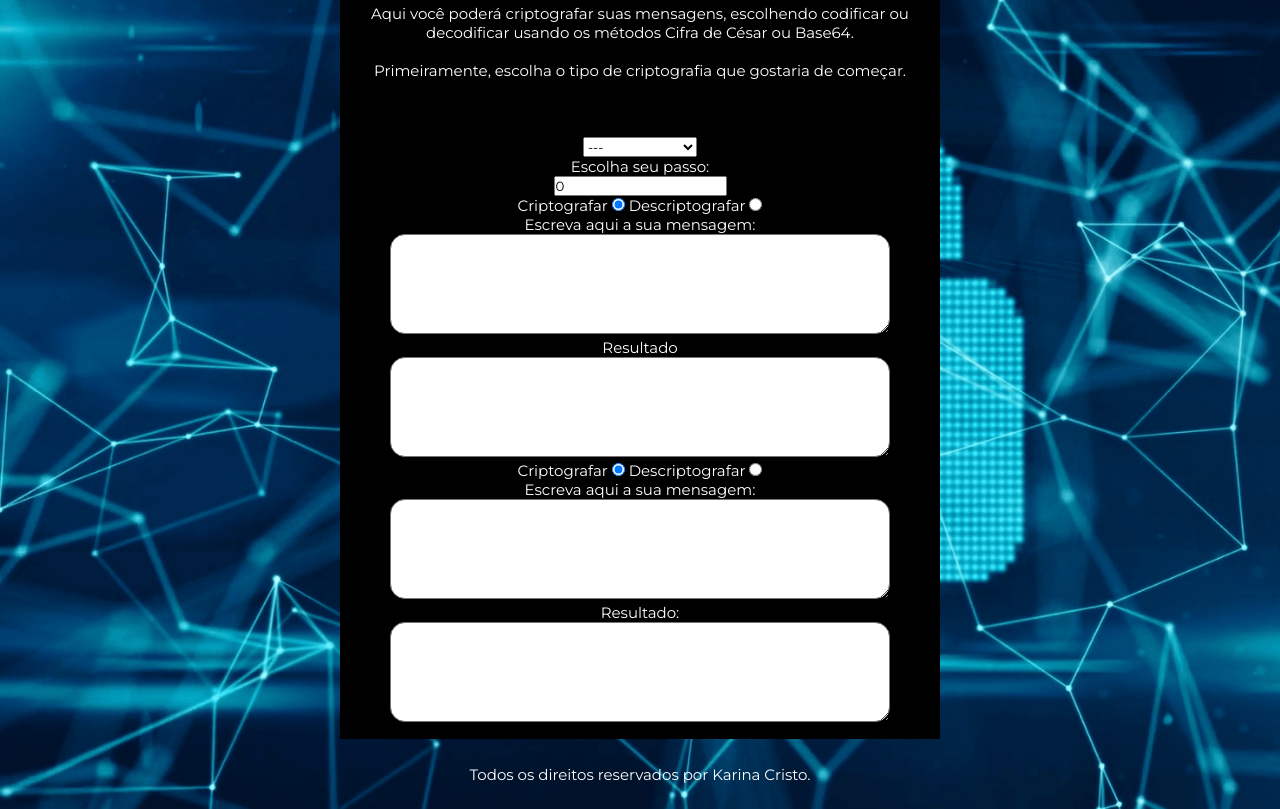
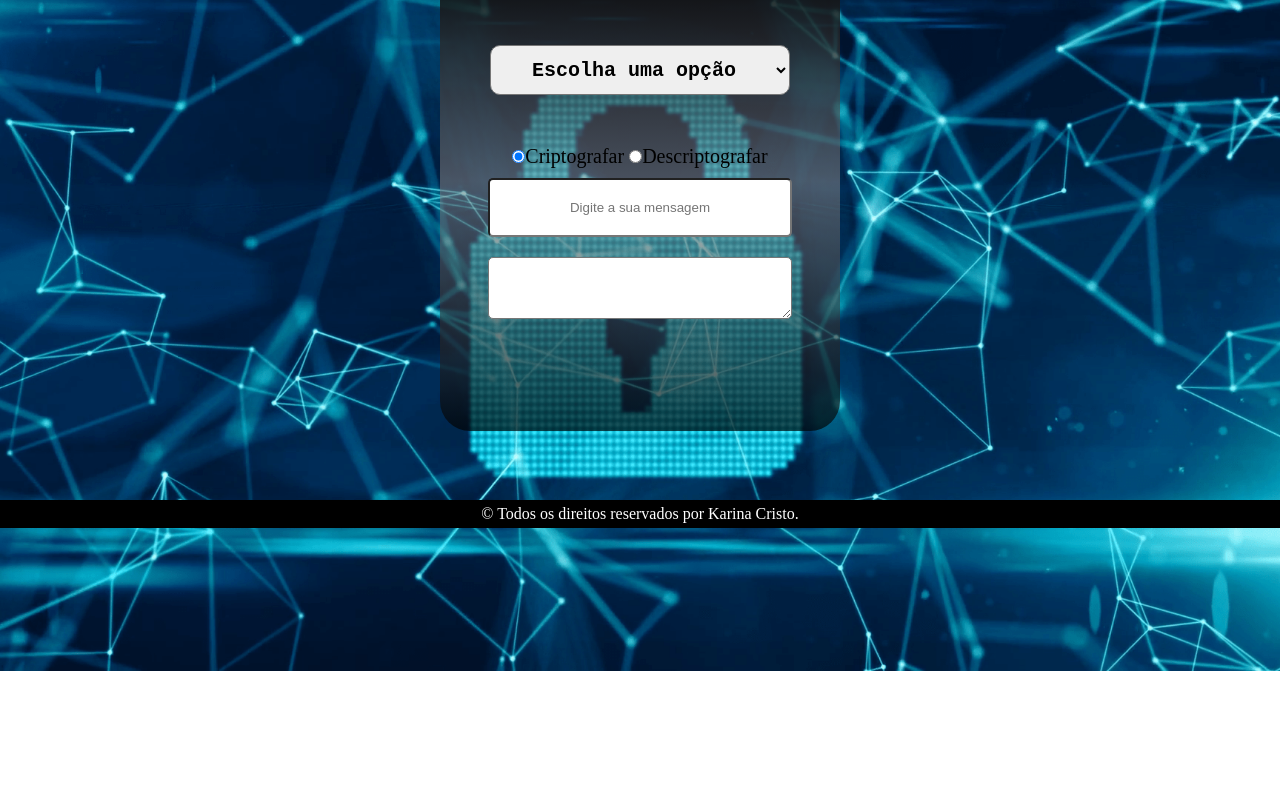
Before and after one commit to karinacristo/projetoCodificador, a plain HTML site: page index.html in a window 1280 px wide. Shown: the part 129-938 px from the top of the page. After the commit the page ends 800 px from the top, so only its background shows below. Drawn offline with Linux system fonts and the light colour scheme.

Commit message:
Páginas funcionando

```diff
--- a/index.html
+++ b/index.html
@@ -1,84 +1,73 @@
 <!DOCTYPE html>
-<html lang="en">
+<html lang="pt-br">
   <head>
     <meta charset="UTF-8" />
     <meta http-equiv="X-UA-Compatible" content="IE=edge" />
     <meta name="viewport" content="width=device-width, initial-scale=1.0" />
-    <link rel="stylesheet" href="./style.css" />
-    <title>Mensagens Escondidas</title>
+    <title>Codificar Mensagens</title>
+    <link href="./style.css" rel="stylesheet" />
+    <script src="./index.js"></script>
+    <script src="./manipulacao.js"></script>
   </head>
   <body>
-    <header></header>
-    <main class="container flex">
+    <header class="cabecalho"></header>
+    <main class="container">
       <div class="formulario">
-        <!-- Introdução para a pessoa escolher qual tipo ela gostaria de criptografar. -->
-        <h1 class="titulo-formulario">Mensagens Escondidas</h1>
-        <p class="introducao">
-          Aqui você poderá criptografar suas mensagens, escolhendo codificar ou
-          decodificar usando os métodos Cifra de César ou Base64.<br />
-          <br />Primeiramente, escolha o tipo de criptografia que gostaria de
-          começar.
-        </p>
-        <select name="opcoes" id="selecao" onchange="codificacao()">
-          <!-- Como vou usar a tag select, uso o "onchange" para alterar a opção que o usuário selecionar -->
-          <option value selected>---</option>
-          <!-- A propriedade "value" retorna o valor da opção. -->
-          <option value="base64">Base 64</option>
-          <option value="caesar">Cifra de Cesar</option>
+        <h1 class="titulo">Mensagens Criptografadas</h1>
+        <select name="" id="selecao" onchange="codificacao()">
+          <option value="" disabled selected>Escolha uma opção</option>
+          <option id="ces" value="cesar">Cifra de Cesar</option>
+          <option id="b64" value="64">Base 64</option>
+          <input type="number" id="incremento" onkeyup="validaIncremento()" />
         </select>
-        <!-- Tag select para criar opções de seleção. -->
-        <div id="divCesar">
-          <p class="chave">Escolha seu passo:</p>
-          <input type="number" id="chave" value="0" />
-        </div>
-        <div class="inputradios">
-          <!-- HTML do Cifra de Cesar -->
-          <label for="escolhaCesar">Criptografar</label>
-          <!-- Tag label é uma legenda das opções. -->
+        <form
+          id="codOrDec"
+          onchange="ajusteEnvio()"
+          onchange="validaIncremento()"
+        >
           <input
             type="radio"
-            id="cesarCod"
-            value="cesarCod"
-            name="escolha"
-            checked
-          />
-          <label for="escolhaCesar2">Descriptografar</label>
+            id="Criptografar"
+            name="CriptoOuDescrip"
+            checked="checked"
+            value="Criptografar"
+          />Criptografar
           <input
             type="radio"
-            id="decodCesar"
-            value="decodCesar"
-            name="escolha"
+            id="Descriptografar"
+            name="CriptoOuDescrip"
+            value="Descriptografar"
+          />Descriptografar
+        </form>
+        <form action="" id="textos">
+          <input
+            class="textoEntrada"
+            type="text"
+            placeholder="Digite a sua mensagem"
+            required
+            onkeyup="base64()"
           />
-        </div>
-        <p class="mensagem">Escreva aqui a sua mensagem:</p>
-        <textarea id="textinput1"></textarea>
-        <p class="resultado">Resultado</p>
-        <textarea id="textoutput" readonly></textarea>
-        <!-- A tag "readonly" serve apenas para leitura. -->
-        <div class="inputradios">
-          <!-- Aqui começa o html do Base64 -->
-          <label for="escolhaBase64">Criptografar</label>
           <input
-            type="radio"
-            id="b64Cod"
-            value="b64Cod"
-            name="escolhab"
-            checked
+            class="textoEntradaC"
+            type="text"
+            placeholder="Digite a sua mensagem"
+            required
+            onkeyup="validaIncremento()"
           />
-          <label for="escolhaBase642">Descriptografar</label>
-          <input type="radio" id="b64Decod" value="b64Decod" name="escolhab" />
-        </div>
-        <div id="divB64">
-          <p class="mensagem">Escreva aqui a sua mensagem:</p>
-          <textarea id="textinput2"></textarea>
-          <p>Resultado:</p>
-          <textarea id="textoutput2" readonly></textarea>
-        </div>
+          <textarea
+            name="textoConvertido"
+            id="txtConvertido"
+            placeholder="Resultado"
+          >
+          </textarea>
+          <textarea name="textoConvertido" id="txtConvertidoC"> </textarea>
+        </form>
       </div>
     </main>
-    <script src="./index.js"></script>
+    <footer class="flex">
+      <p class="textorodape">
+        © Todos os direitos reservados por Karina Cristo.
+      </p>
+    </footer>
   </body>
-  <footer>
-    <p>Todos os direitos reservados por Karina Cristo.</p>
-  </footer>
 </html>
--- a/index.js
+++ b/index.js
@@ -0,0 +1,53 @@
+//ajustando o incremento
+function validaIncremento() {
+  var incremento = document.getElementById("incremento").value;
+  incremento = incremento % 26; //recebe o resto da divisão por 26 que sao as letras do alfabeto
+
+  if (document.querySelector("#Descriptografar").checked) {
+    incremento = incremento * -1; //negativo para decrementar
+  }
+  cesar(incremento); //chama a função cesar que tem o incremento como parametro
+}
+
+//logica cesar
+function cesar(incremento) {
+  var textoDeEntrada = document.querySelector(".textoEntradaC").value;
+  var textoDeSaida = document.querySelector("#txtConvertidoC");
+  var transiçao = ""; //variavel que receberá o valor charcode para ser mudado depois
+  textoDeSaida.innerHTML = ""; //textofinal
+
+  for (var i = 0; i < textoDeEntrada.length; i++) {
+    //for para pegar letra por letra e para incremneta-los
+    transiçao = textoDeEntrada.charCodeAt(i); //numero da letra dentro do for
+
+    if (transiçao >= 65 && transiçao <= 90) {
+      //condiçãopara letras maiusculas
+      transiçao = transiçao + incremento; //soma ao charCode o incremento
+      if (transiçao > 90) {
+        transiçao = transiçao - 26; //Caso o incremento estoure a condição
+      } else if (transiçao < 65) {
+        transiçao = transiçao + 26; //Caso o incremento estoure a condição
+      }
+    }
+    if (transiçao >= 97 && transiçao <= 122) {
+      //condiçao para letras minusculas
+      transiçao = transiçao + incremento; //soma ao charCode o incremento
+      if (transiçao > 122) {
+        transiçao = transiçao - 26; //Caso o incremento estoure a condição
+      } else if (transiçao < 97) {
+        transiçao = transiçao + 26; //Caso o incremento estoure a condição
+      }
+    }
+
+    textoDeSaida.innerHTML += String.fromCharCode(transiçao); //transfromando o charcode em string para exibi-lo
+  }
+}
+
+//logica base 64
+function base64() {
+  var textoDeEntrada = document.querySelector(".textoEntrada").value;
+  var textoDeSaida = document.querySelector("#txtConvertido");
+  if (document.querySelector("#Criptografar").checked)
+    textoDeSaida.innerHTML = btoa(textoDeEntrada);
+  else textoDeSaida.innerHTML = atob(textoDeEntrada);
+}
--- /dev/null
+++ b/manipulacao.js
@@ -0,0 +1,29 @@
+var cod = document.querySelector("#Criptografar").value;
+var dec = document.querySelector("#Descriptografar").value;
+
+function codificacao() {
+  var escolha = document.querySelector("#selecao");
+  if (document.querySelector("#selecao").value == "cesar") {
+    // Se escolher Cesar, Ele já chama a funçao Cesar
+    escolha.style.color = "black";
+    document.getElementById("incremento").style.display = "block";
+    document.querySelector(".textoEntradaC").style.display = "block";
+    document.querySelector(".textoEntrada").style.display = "none";
+    document.querySelector("#txtConvertidoC").style.display = "block";
+    document.querySelector("#txtConvertido").style.display = "none";
+  } else if (document.querySelector("#selecao").value == "64") {
+    //escondendo o inccremento
+    escolha.style.color = "black";
+    document.getElementById("incremento").style.display = "none";
+    //alterando o recebedor de dados e exibição
+    document.querySelector(".textoEntradaC").style.display = "none";
+    document.querySelector(".textoEntrada").style.display = "block";
+    document.querySelector("#txtConvertidoC").style.display = "none";
+    document.querySelector("#txtConvertido").style.display = "block";
+  } else {
+    document.querySelector(".textoEntrada").style.display = "block";
+    document.querySelector(".textoEntradaC").style.display = "none";
+    document.querySelector("#txtConvertidoC").style.display = "none";
+    document.querySelector("#txtConvertido").style.display = "block";
+  }
+}
--- a/style.css
+++ b/style.css
@@ -1,46 +1,117 @@
-@import url("https://fonts.googleapis.com/css2?family=Montserrat:wght@400;500&display=swap");
-
 * {
-  margin: 0 auto;
   padding: 0;
-  font-family: "Montserrat", sans-serif;
+  margin: 0;
   box-sizing: border-box;
 }
 
-body {
-  background: url("./imagens/criptografia.png");
+html {
+  height: 100%;
+  width: 100%;
+  background: url("./criptografia.png");
+  background-position: center;
   background-size: cover;
-  font-size: 15px;
 }
 
-header {
-  margin: 2%;
+.container {
+  height: 100%;
+  width: 100%;
+  display: flex;
+  justify-content: center;
 }
 
 .formulario {
-  padding: 1%;
-  background: black;
-  width: 600px;
+  margin-top: 60px;
+  padding: 10px;
+  width: 400px;
+  height: 500px;
+  background-image: linear-gradient(
+    to top,
+    rgba(0, 0, 0, 0.664),
+    #8b868685,
+    black
+  );
+  display: flex;
+  flex-direction: column;
+  align-items: center;
+  font-size: 20px;
+  border-radius: 30px;
+}
+
+.titulo {
   color: white;
+  font-size: 30px;
+  font-weight: bold;
+  margin: 10px;
+}
+
+#selecao {
+  margin: 50px;
+  width: 300px;
+  height: 50px;
+  font-size: 20px;
+  font-family: monospace;
+  font-weight: bold;
+  border-radius: 10px;
   text-align: center;
 }
 
-.introducao,
-#selecao {
-  margin-top: 10%;
+option {
+  width: 150px;
+  font-size: 15px;
+  font-weight: bold;
+  height: 30px;
+  border-radius: 10px;
+  text-align: center;
 }
 
-textarea {
-  padding: 10px;
-  font-size: 15px;
-  color: black;
-  border-radius: 15px;
-  width: 500px;
-  height: 100px;
+#incremento {
+  display: none;
+  width: 300px;
+  font-size: 18px;
+  font-weight: bold;
+  height: 30px;
+  border-radius: 10px;
+  text-align: center;
+  margin-bottom: 24px;
+}
+.textoEntrada {
+  padding: 20px;
+  margin-top: 10px;
+  width: 100%;
+  border-radius: 5px;
+  text-align: center;
 }
 
-footer {
-  margin: 2%;
+.textoEntradaC {
+  display: none;
+  padding: 20px;
+  margin-top: 15px;
+  width: 100%;
+  border-radius: 5px;
+  text-align: center;
+}
+
+#txtConvertido {
+  padding: 15px;
+  margin: 20px 0;
+  border-radius: 5px;
+}
+#txtConvertidoC {
+  display: none;
+  margin: 15px 0;
+  border-radius: 10px;
+}
+#textos {
+  display: flex;
+  justify-content: center;
+  flex-direction: column;
+  width: 80%;
+}
+
+.flex {
+  background: black;
   color: white;
   text-align: center;
+  padding: 5px;
+  margin-top: 69px;
 }
```
Also changed, not shown: criptografia.png (renamed from imagens/criptografia.png), imagens/fundo.jpg (deleted).
